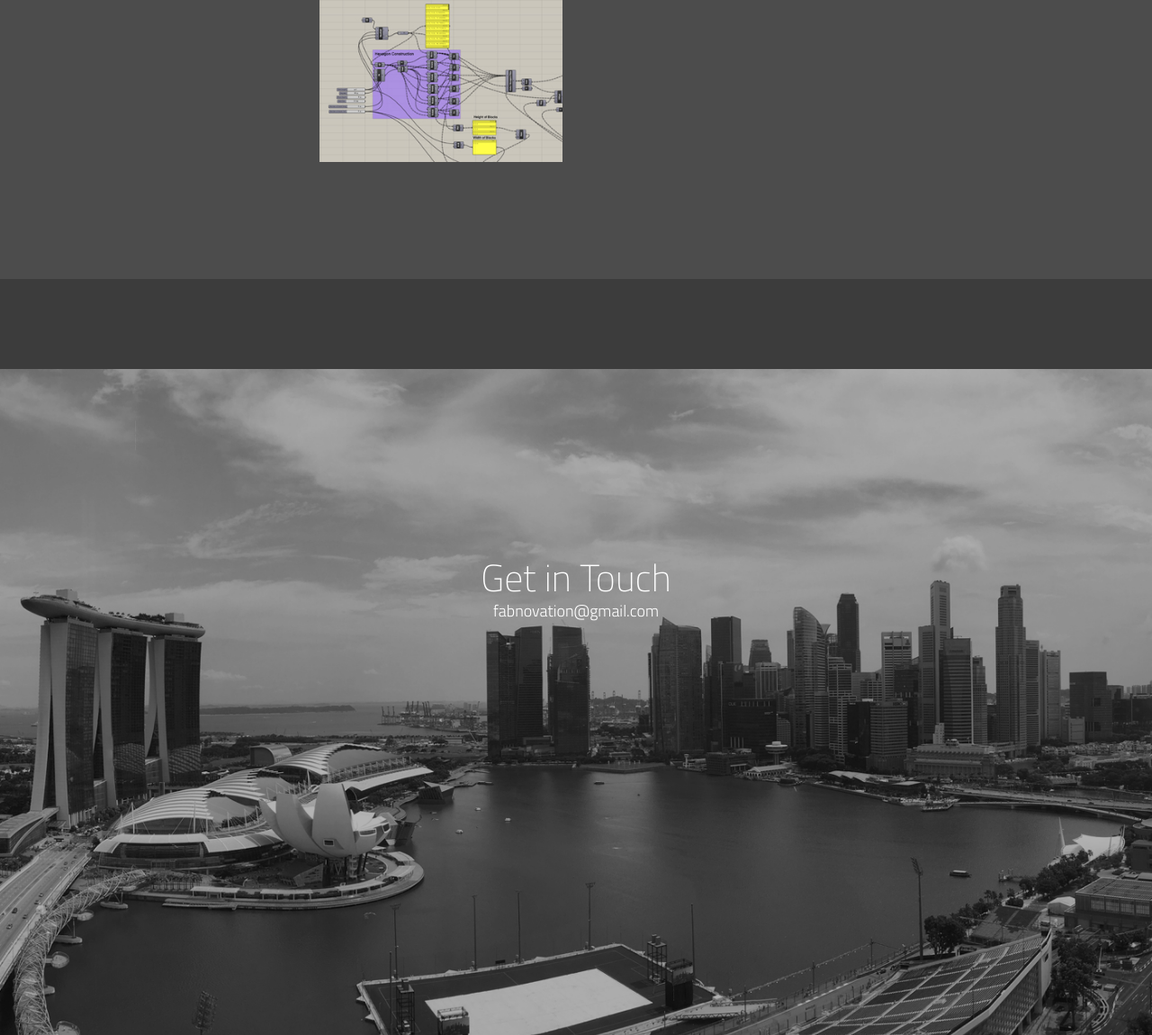
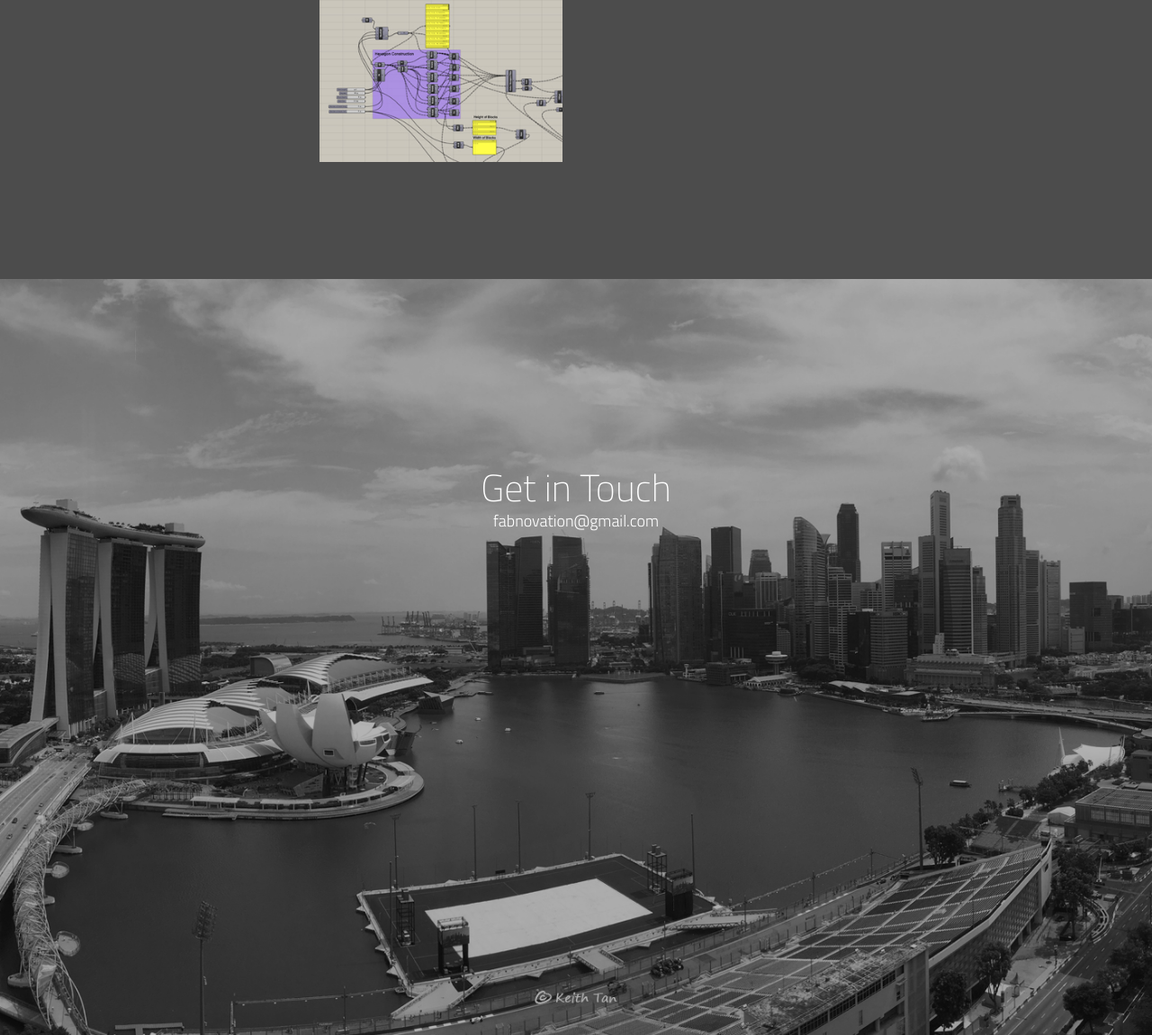
Before and after one commit to fabnovation/fabnovation.github.io, a PHP site: page / in a window 1280 px wide. Shown: the part 2650-3800 px from the top of the page at 90% size. Run offline with PHP 8.4, Linux system fonts and the light colour scheme; some libraries are stand-ins or nearby versions.

Commit message:
same push

```diff
--- a/css/main.css
+++ b/css/main.css
@@ -734,7 +734,6 @@ nav#menu #menu-nav li a:hover {
 }
 .page3 {
 	background: #3C3C3C;
-	padding: 100px 0;
 	position: relative;
 	z-index: 99;
 }
```
